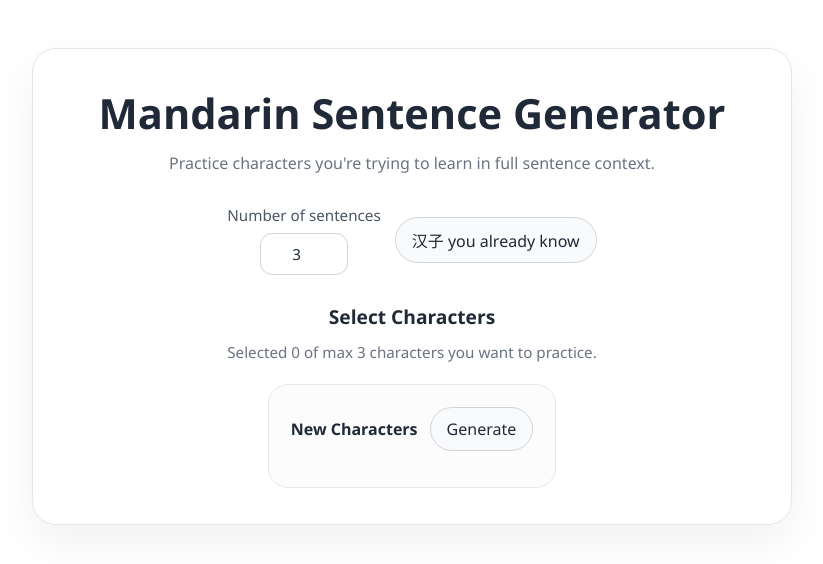
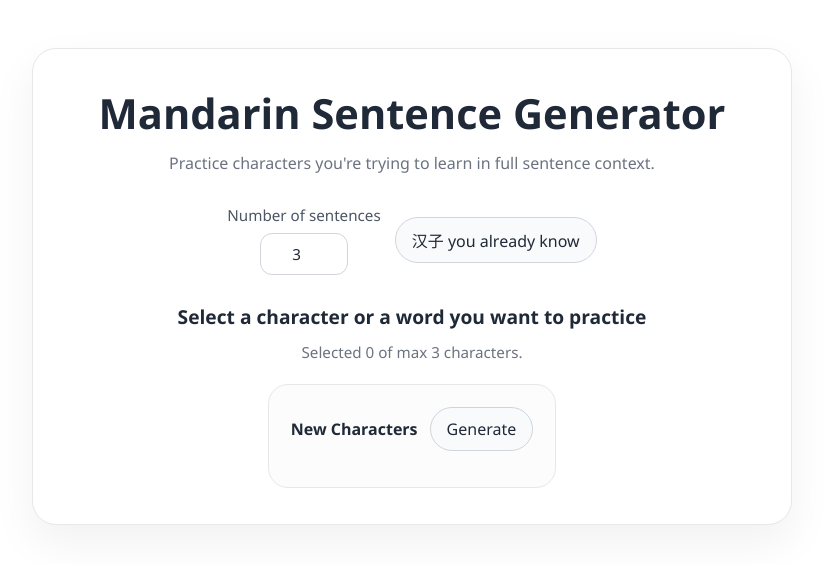
Before and after one commit to hochmuth/mandarin_learner, a FastAPI app: page / in a window 1280 px wide. Shown: the top 564 px of the page, without its empty margins (228-1051 px from the left). Run offline with FastAPI, Linux system fonts and the light colour scheme; some libraries are stand-ins or nearby versions.

Commit message:
descriptions update

```diff
--- a/app/templates/index.html
+++ b/app/templates/index.html
@@ -301,7 +301,7 @@
             </div>
 
             <div id="selection-panel">
-                <h3>Select Characters</h3>
+                <h3>Select a character or a word you want to practice</h3>
                 <p id="selection-note" class="selection-note">
                     Choose up to {{ max_selected_characters }} new characters.
                 </p>
@@ -399,7 +399,7 @@ function syncCharacterSelectionState() {
         cb.disabled = reachedLimit && !cb.checked;
     });
 
-    selectionNote.textContent = `Selected ${selectedCount} of max ${maxSelectedCharacters} characters you want to practice.`;
+    selectionNote.textContent = `Selected ${selectedCount} of max ${maxSelectedCharacters} characters.`;
     selectionNote.classList.toggle("is-error", reachedLimit);
 }
 
--- a/app/templates/result.html
+++ b/app/templates/result.html
@@ -8,7 +8,7 @@
 
 {% elif result.valid %}
 <div class="result-card">
-    <h3>Generated Sentences</h3>
+    <h3>Here are you practice sentences</h3>
     <ul class="sentence-list">
         {% for s in result.sentences %}
             <li>
```
